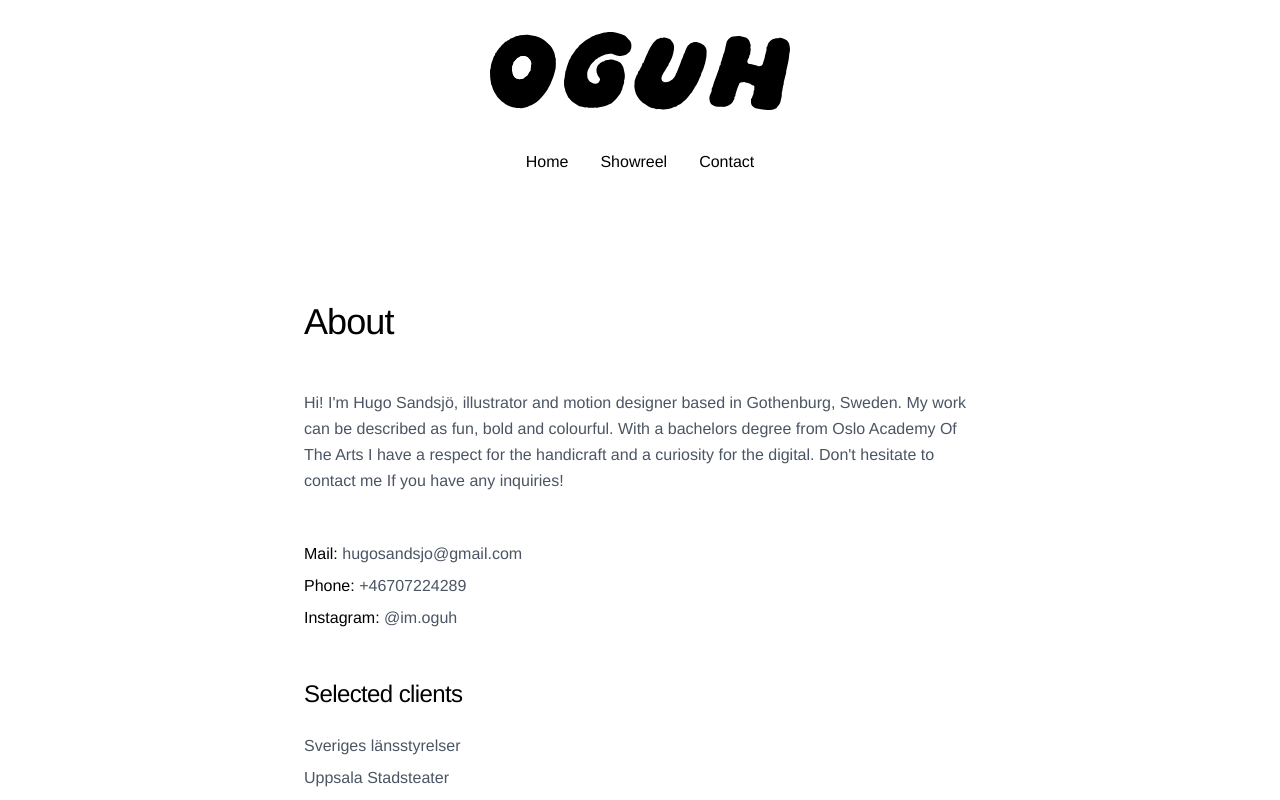
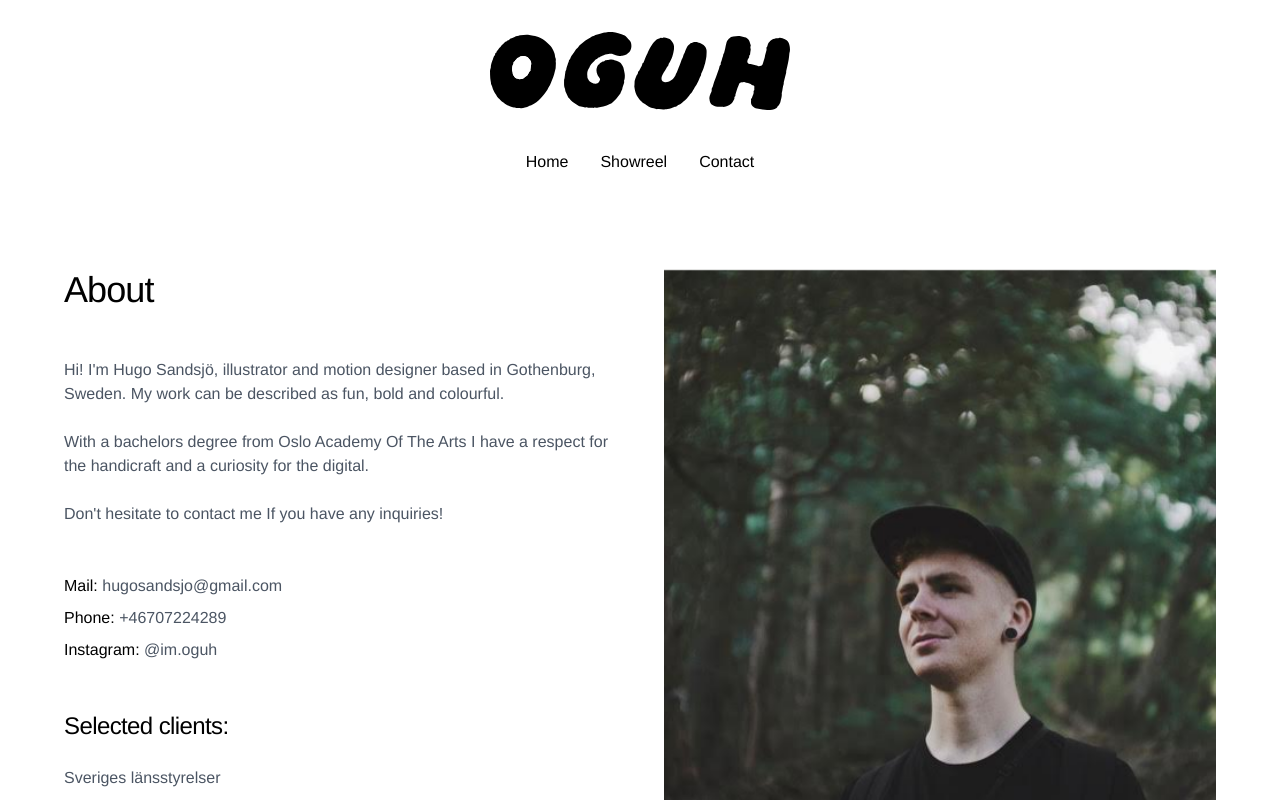
Before and after one commit to hugosandsjo/oguh, a Next.js app: page /contact in a window 1280 px wide. Shown: the top 800 px of the page. Built offline with nearby package versions, Linux system fonts and the light colour scheme.

Commit message:
looks fine

```diff
--- a/src/app/contact/page.tsx
+++ b/src/app/contact/page.tsx
@@ -1,41 +1,57 @@
+import Image from "next/image";
+
 export default function ContactPage() {
   return (
     <div className="p-8">
-      <div className="max-w-2xl mx-auto">
+      <div className="max-w-6xl mx-auto">
+        <div className="grid grid-cols-1 md:grid-cols-2 gap-12">
+          {/* Content Column */}
+          <div>
             <h1 className="text-4xl font-medium tracking-tight mb-12">About</h1>
 
             {/* About Text */}
-        <div className="prose max-w-none mb-12">
-          <p className="text-gray-600 leading-relaxed">
+            <div className="space-y-6 mb-12">
+              <p className="text-gray-600">
                 Hi! I'm Hugo Sandsjö, illustrator and motion designer based in
                 Gothenburg, Sweden. My work can be described as fun, bold and
-            colourful. With a bachelors degree from Oslo Academy Of The Arts I
-            have a respect for the handicraft and a curiosity for the digital.
+                colourful.
+              </p>
+              <p className="text-gray-600">
+                With a bachelors degree from Oslo Academy Of The Arts I have a
+                respect for the handicraft and a curiosity for the digital.
+              </p>
+              <p className="text-gray-600">
                 Don't hesitate to contact me If you have any inquiries!
               </p>
             </div>
 
             {/* Contact Information */}
             <div className="space-y-2 mb-12">
-          <p className="text-gray-600">
-            <strong className="text-black font-medium">Mail:</strong>{" "}
-            <a href="mailto:hugosandsjo@gmail.com" className="hover:underline">
+              <p>
+                <span className="font-medium">Mail: </span>
+                <a
+                  href="mailto:hugosandsjo@gmail.com"
+                  className="text-gray-600 hover:underline"
+                >
                   hugosandsjo@gmail.com
                 </a>
               </p>
-          <p className="text-gray-600">
-            <strong className="text-black font-medium">Phone:</strong>{" "}
-            <a href="tel:+46707224289" className="hover:underline">
+              <p>
+                <span className="font-medium">Phone: </span>
+                <a
+                  href="tel:+46707224289"
+                  className="text-gray-600 hover:underline"
+                >
                   +46707224289
                 </a>
               </p>
-          <p className="text-gray-600">
-            <strong className="text-black font-medium">Instagram:</strong>{" "}
+              <p>
+                <span className="font-medium">Instagram: </span>
                 <a
                   href="https://instagram.com/im.oguh"
                   target="_blank"
                   rel="noopener noreferrer"
-              className="hover:underline"
+                  className="text-gray-600 hover:underline"
                 >
                   @im.oguh
                 </a>
@@ -44,8 +60,8 @@ export default function ContactPage() {
 
             {/* Selected Clients */}
             <div>
-          <h2 className="text-2xl font-light tracking-tight mb-6">
-            Selected clients
+              <h2 className="text-2xl font-medium tracking-tight mb-6">
+                Selected clients:
               </h2>
               <ul className="space-y-2 text-gray-600">
                 <li>Sveriges länsstyrelser</li>
@@ -58,6 +74,24 @@ export default function ContactPage() {
               </ul>
             </div>
           </div>
+
+          {/* Image Column */}
+          <div className="relative">
+            <div className="sticky top-8">
+              <Image
+                src="/images/profile.jpg"
+                alt="Hugo Sandsjö"
+                width={1200}
+                height={1600}
+                quality={100}
+                sizes="(max-width: 768px) 100vw, 50vw"
+                className="w-full h-auto object-contain"
+                priority
+              />
+            </div>
+          </div>
+        </div>
+      </div>
     </div>
   );
 }
--- a/src/components/Header.tsx
+++ b/src/components/Header.tsx
@@ -3,7 +3,7 @@ import Link from "next/link";
 
 export default function Header() {
   return (
-    <header className="p-8">
+    <header className="pl-8 pr-8 pt-8">
       {/* Logo */}
       <div className="flex justify-center mb-10">
         <Link href="/">
```
Also changed, not shown: public/fullkoll_main.jpg (deleted), public/images/profile.jpg (added). Lines whose indentation alone changed are shown as unchanged.
